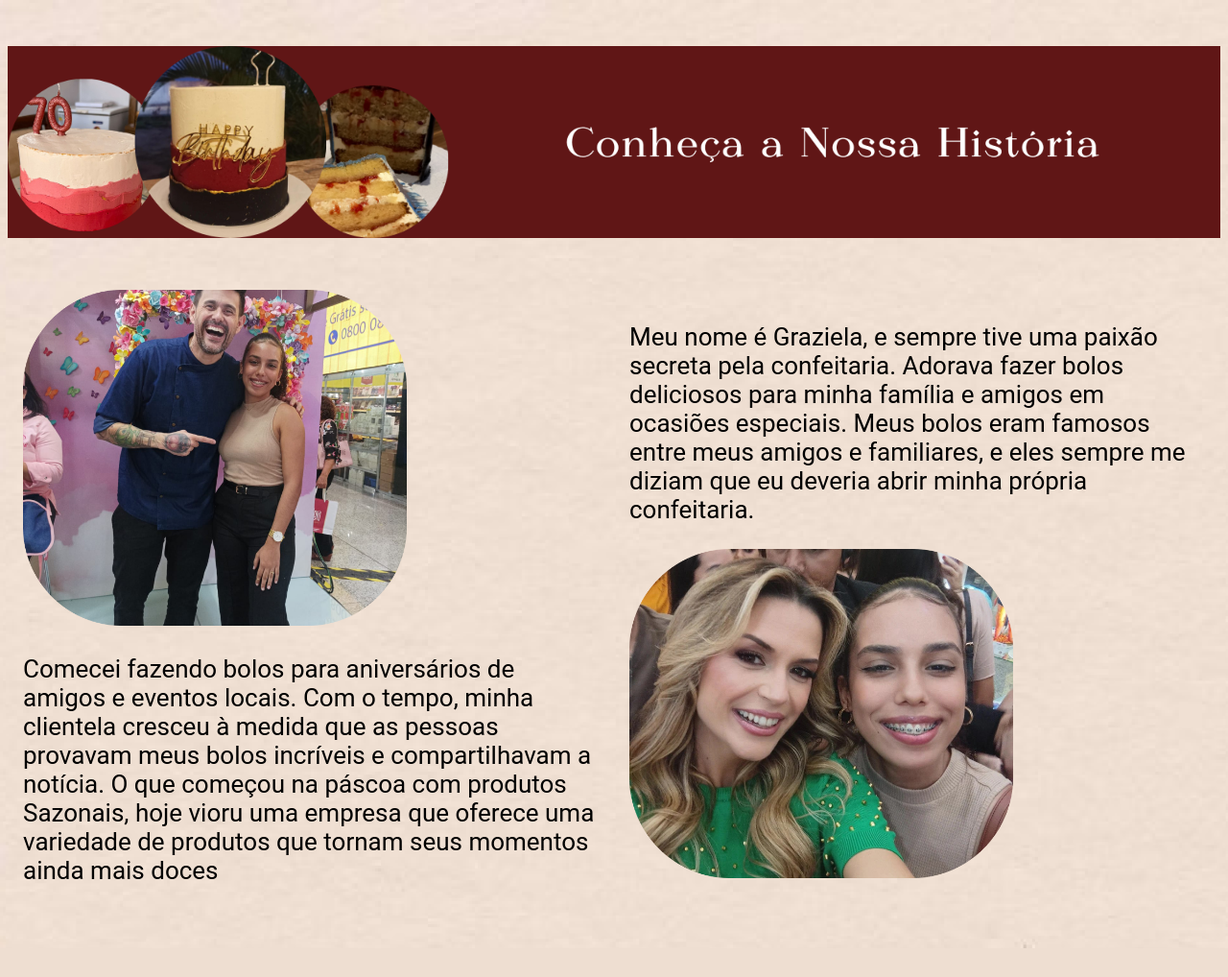
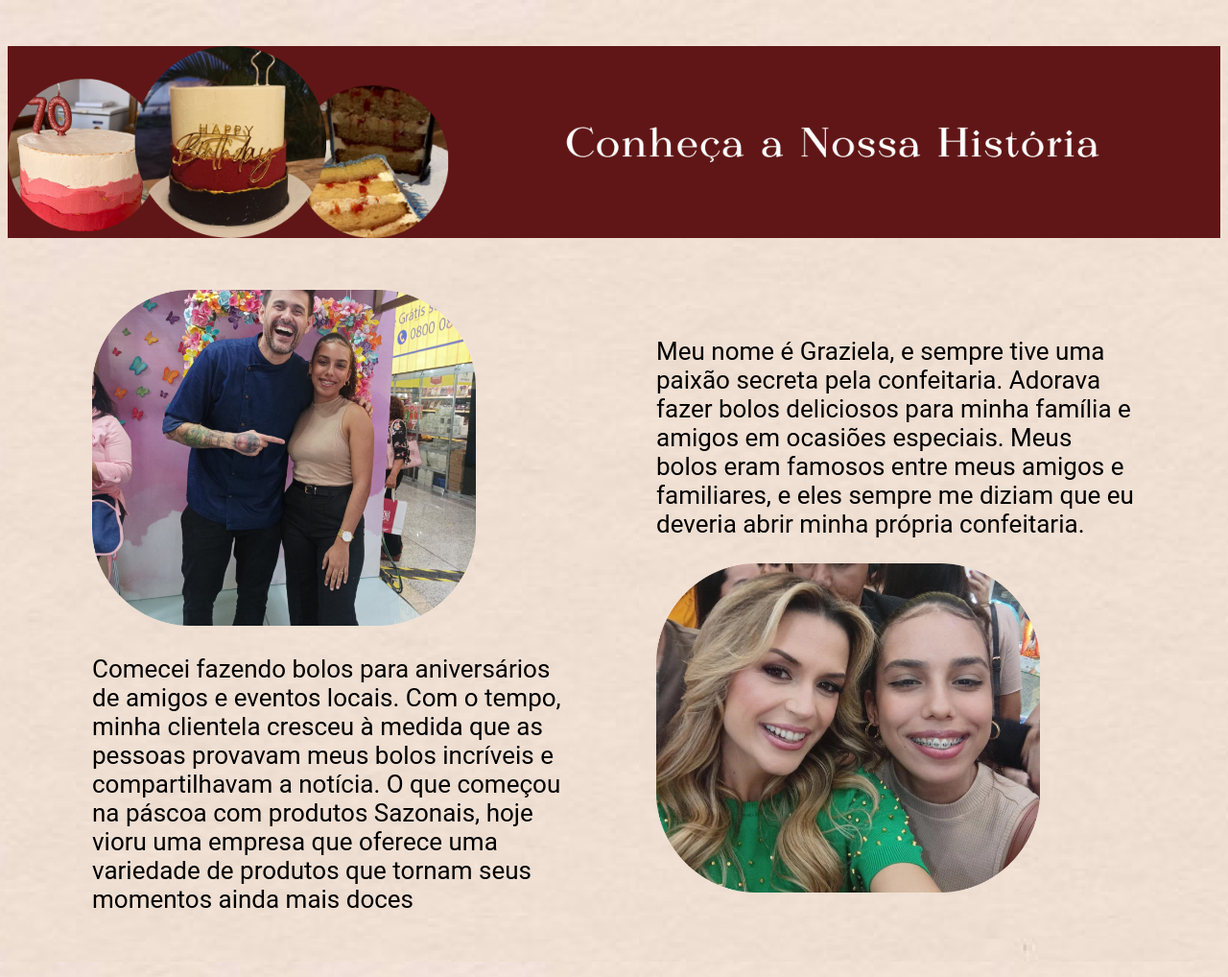
Before and after one commit to patriciagrocha/projeto-doceria, a PHP site: page /sobre.php in a window 1280 px wide. Shown: the whole page at 96% size. Before the commit the page ends 988 px from the top, so only its background shows below. Run offline with PHP 8.4, Linux system fonts and the light colour scheme.

Commit message:
update sobre.php

```diff
--- a/sobre.php
+++ b/sobre.php
@@ -6,6 +6,7 @@
             background-image: url("imgs/sobre/image3.png");
             margin-bottom: 20px;
             font-family: Arial, sans-serif;
+
         }
 
         #toposobre {
@@ -16,7 +17,7 @@
         .container {
             display: flex;
             flex-wrap: wrap;
-            justify-content: space-around;
+            justify-content: space-evenly;
             padding-top: 50px;
             align-items: center;
             max-width: 1400px; /* Aumente conforme necessário */
@@ -24,24 +25,22 @@
         }
 
         .item {
-            width: 600px;
+            width: 500px;
             margin-bottom: 20px;
         }
 
-        #grazi1,
-        #grazi2 {
+        #grazi1, #grazi2 {
             width: 400px;
             display: block;
-            margin-bottom: 10px;
             margin-bottom: 30px;
         }
-
         .text {
             max-width: 100%; /* Ajusta para ocupar 100% da largura do .item */
             font-size: 26px;
             margin-top: 30px;
             font-family: 'Roboto';
         }
+
     </style>
 </head>
 <body>
```
